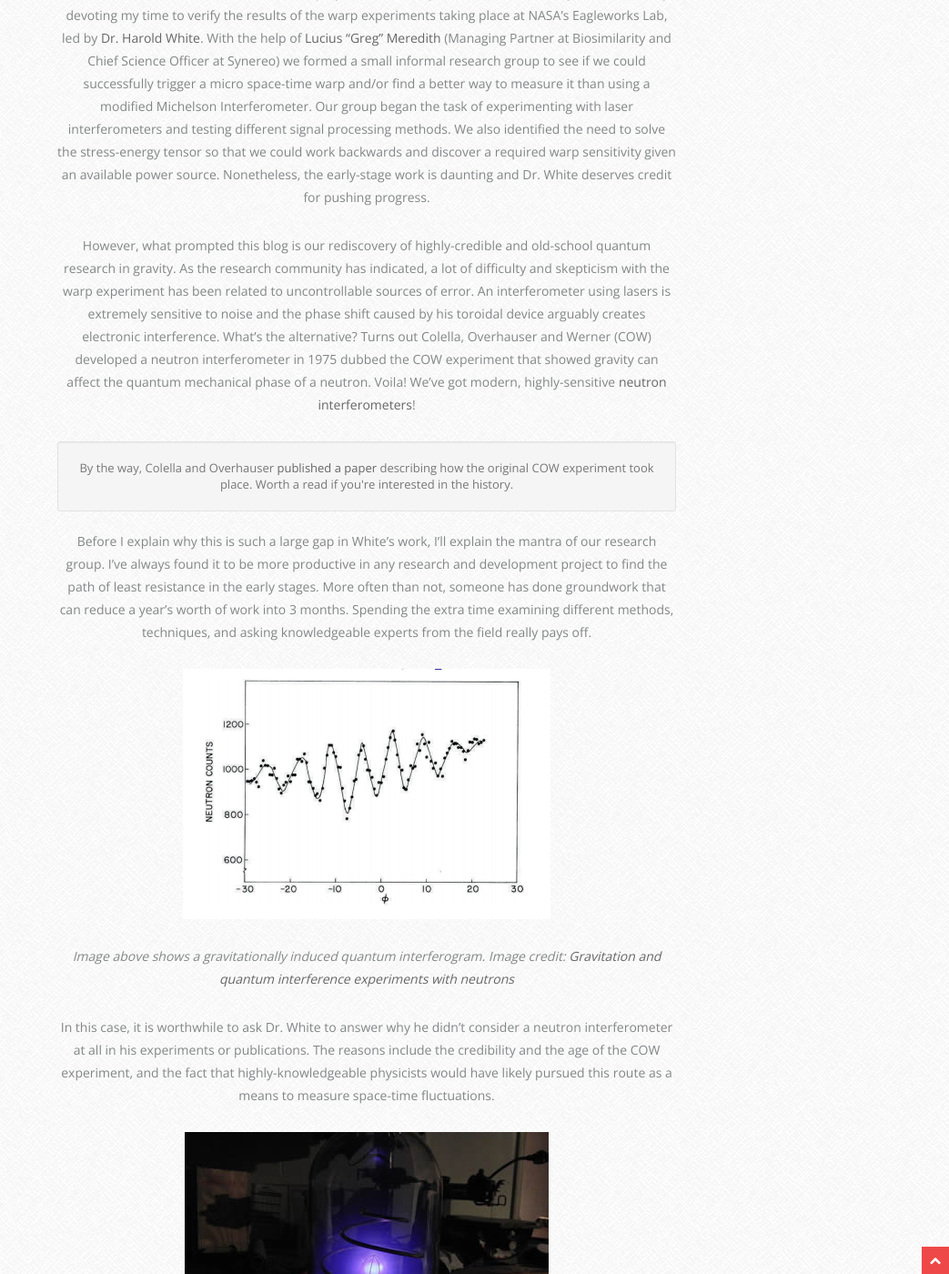
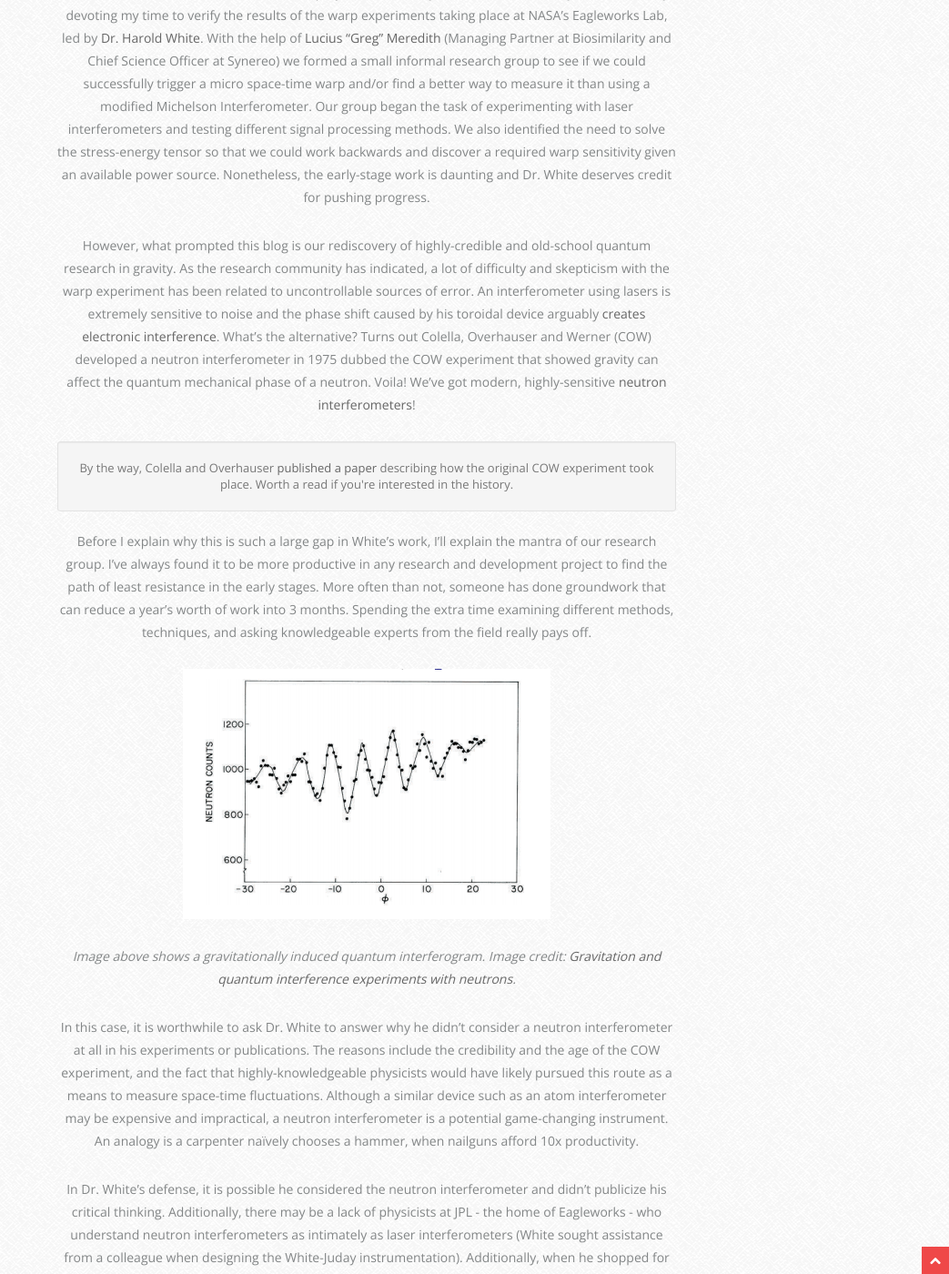
Before and after one commit to crockpotveggies/crockpotveggies.github.io, a Jekyll site: the page built from _posts/2015-06-12-whats-missed-nasa-warp-research.md, in a window 1280 px wide and 1400 px high, scrolled down 1122 px. Shown: the whole window at 91% size, without its empty margins (237-1280 px from the left). Built offline with Jekyll 4.4.1, drawn with Linux system fonts in a browser that asks for light colours; some web fonts are replaced; Markdown is read by kramdown in place of the engine named in the settings; comment, search, counter and statistics services are not loaded; some of the changed text lies outside the part shown.

Commit message:
Some grammar fixes and added text link. Some words for clarity.

```diff
--- a/_posts/2015-06-12-whats-missed-nasa-warp-research.md
+++ b/_posts/2015-06-12-whats-missed-nasa-warp-research.md
@@ -21,13 +21,15 @@
 
 <img src="/uploads/neutron_quantum_interferogram.png" alt="Gravitationally induced quantum interferogram" />
 
-<em>Image above shows a gravitationally induced quantum interferogram. Image credit: <a href="http://www.rpi.edu/dept/phys/Courses/PHYS6510/1367-2630_14_5_055010.pdf" target="_blank">Gravitation and quantum interference experiments with neutrons</a></em>
+<em>Image above shows a gravitationally induced quantum interferogram. Image credit: <a href="http://www.rpi.edu/dept/phys/Courses/PHYS6510/1367-2630_14_5_055010.pdf" target="_blank">Gravitation and quantum interference experiments with neutrons</a>.</em>
 
-In this case, it is worthwhile to ask Dr. White to answer why he didn't consider a neutron interferometer at all in his experiments or publications. The reasons include the credibility and the age of the COW experiment, and the fact that highly-knowledgeable physicists would have likely pursued this route as a means to measure space-time fluctuations.
+In this case, it is worthwhile to ask Dr. White to answer why he didn't consider a neutron interferometer at all in his experiments or publications. The reasons include the credibility and the age of the COW experiment, and the fact that highly-knowledgeable physicists would have likely pursued this route as a means to measure space-time fluctuations. Although a similar device such as an atom interferometer may be expensive and impractical, a neutron interferometer is a potential game-changing instrument. An analogy is a carpenter naïvely chooses a hammer, when nailguns afford 10x productivity.
+
+In Dr. White's defense, it is possible he considered the neutron interferometer and didn't publicize his critical thinking. Additionally, there may be a lack of physicists at JPL - the home of Eagleworks - who understand neutron interferometers as intimately as laser interferometers (White sought assistance from a colleague when designing the White-Juday instrumentation). Additionally, when he shopped for advice in the early stages he had zero publicity, prompting physicists to shun him. Nevertheless, rethinking the warp experiments with neutron interferometers is worth a look.
 
 <img src="/uploads/tabletop_fusor.jpg" alt="Tabletop Homemade Fusor" />
 
-<em>Homemade tabletop fusor. Image credit: <a href="http://en.wikipedia.org/wiki/Fusor#/media/File:Homemade_fusion_reactor.JPG" target="_blank">Wikipedia</a></em>
+<em>Homemade tabletop fusor. Image credit: <a href="http://en.wikipedia.org/wiki/Fusor#/media/File:Homemade_fusion_reactor.JPG" target="_blank">Wikipedia</a>.</em>
 
 At first, I questioned the viability of building a tabletop neutron interferometer. I've pushed hard to discover ways to keep project costs humble and require experimentation to remain at the scale of a tabletop. Such a requirement means more time is allocated to research - and you don't need to fund your project with millions of dollars. In a day I set out to see if building a neutron interferometer was difficult. The biggest problem is that neutron interferometers require a <a href="http://en.wikipedia.org/wiki/Neutron_source" target="_blank">Neutron Source</a>. Turns out that <a href="http://en.wikipedia.org/wiki/Fusor" target="_blank">Fusors</a> can fit on a tabletop and can create 300,000 neutrons per second - maybe enough for our needs (though some prefer a high flux source). Once you have a viable neutron source, designing the neutron interferometer is straightforward.
 
```
Also changed, not shown: other parts of _posts/2015-06-12-whats-missed-nasa-warp-research.md (+2 -2 lines).
